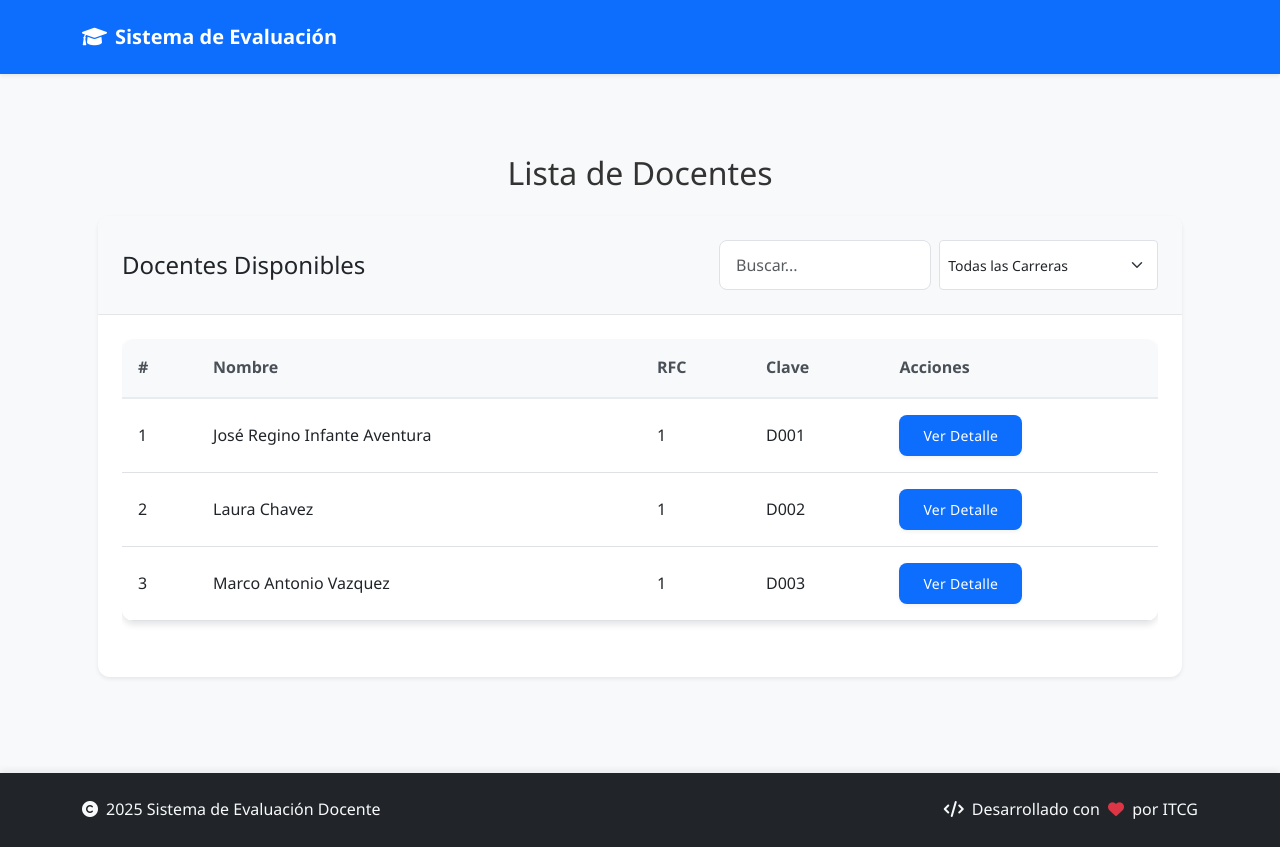
After one commit to JairMata785/seguimiento_evaluacion, a Django app: page /lista-docentes/ in a window 1280 px wide. The commit adds this page. Run offline with Django 5.2, Linux system fonts and the light colour scheme; data comes from the database, SQL or seed files in the repository; some libraries are stand-ins or nearby versions.

Commit message:
seguimiento

```diff
--- a/seguimiento_evaluacion/evaluaciones/models.py
+++ b/seguimiento_evaluacion/evaluaciones/models.py
@@ -42,6 +42,13 @@ class Materia(models.Model):
     nombre = models.CharField(max_length=200)
     docente = models.ForeignKey(Docente, on_delete=models.CASCADE)
     grupo = models.CharField(max_length=10)
+
+class Periodo(models.Model):
+    nombre = models.CharField(max_length=50)
+    activo = models.BooleanField(default=False)
+
+    def __str__(self):
+        return self.nombre
 
 class EvaluacionAlumno(models.Model):
     estudiante = models.ForeignKey('Estudiante', on_delete=models.CASCADE, null=True)
--- /dev/null
+++ b/seguimiento_evaluacion/evaluaciones/templates/evaluaciones/lista_docentes.html
@@ -0,0 +1,55 @@
+{% extends 'evaluaciones/base.html' %}
+
+{% block content %}
+<div class="container-fluid mt-4">
+    <div class="row">
+        <div class="col-md-12 mb-4">
+            <h2 class="text-center mb-4">Lista de Docentes</h2>
+
+            <div class="card shadow-sm">
+                <div class="card-header bg-light">
+                    <div class="d-flex justify-content-between align-items-center">
+                        <h4 class="mb-0">Docentes Disponibles</h4>
+                        <div class="d-flex gap-2">
+                            <input type="text" id="searchInput" class="form-control form-control-sm" placeholder="Buscar...">
+                            <select id="filterCarrera" class="form-select form-select-sm">
+                                <option value="">Todas las Carreras</option>
+                                <option value="informatica">Informática</option>
+                                <option value="sistemas">Sistemas</option>
+                            </select>
+                        </div>
+                    </div>
+                </div>
+                <div class="card-body">
+                    <div class="table-responsive">
+                        <table class="table table-hover" id="docentesTable">
+                            <thead>
+                                <tr>
+                                    <th>#</th>
+                                    <th>Nombre</th>
+                                    <th>RFC</th>
+                                    <th>Clave</th>
+                                    <th>Acciones</th>
+                                </tr>
+                            </thead>
+                            <tbody>
+                                {% for docente in docentes %}
+                                <tr>
+                                    <td>{{ forloop.counter }}</td>
+                                    <td>{{ docente.user.get_full_name }}</td>
+                                    <td>{{ docente.rfc }}</td>
+                                    <td>{{ docente.numero_empleado }}</td>
+                                    <td>
+                                        <a href="{% url 'detalle_docente' docente.id %}" class="btn btn-sm btn-primary">Ver Detalle</a>
+                                    </td>
+                                </tr>
+                                {% endfor %}
+                            </tbody>
+                        </table>
+                    </div>
+                </div>
+            </div>
+        </div>
+    </div>
+</div>
+{% endblock %}
--- a/seguimiento_evaluacion/evaluaciones/urls.py
+++ b/seguimiento_evaluacion/evaluaciones/urls.py
@@ -1,5 +1,5 @@
 from django.urls import path
-from .views import home_views, docente_views, jefe_views
+from .views import docente_views, jefe_views, home_views
 
 urlpatterns = [
     path('', home_views.home, name='home'),
@@ -8,6 +8,8 @@ urlpatterns = [
     path('docente/autoevaluacion/', docente_views.autoevaluacion, name='autoevaluacion'),
     path('docente/reporte/<int:evaluacion_id>/', docente_views.descargar_reporte, name='descargar_reporte'),
     path('docente/mis-evaluaciones/', docente_views.ver_mis_evaluaciones, name='ver_mis_evaluaciones'),
+    path('lista-docentes/', home_views.lista_docentes, name='lista_docentes'),
+    path('detalle-docente/<int:docente_id>/', home_views.detalle_docente, name='detalle_docente'),
 
     # Rutas de jefe departamental
     path('jefe/evaluacion/<int:docente_id>/', jefe_views.evaluacion_departamental, name='evaluacion_departamental'),
--- a/seguimiento_evaluacion/evaluaciones/views/home_views.py
+++ b/seguimiento_evaluacion/evaluaciones/views/home_views.py
@@ -1,6 +1,6 @@
 from django.shortcuts import render
 from django.db.models import Avg
-from ..models import EvaluacionAlumno, EvaluacionDepartamental, AutoEvaluacion, Docente
+from ..models import EvaluacionAlumno, EvaluacionDepartamental, AutoEvaluacion, Docente, Periodo, Materia, Estudiante
 
 def home(request):
     docentes = Docente.objects.all()
@@ -22,3 +22,35 @@ def home(request):
         'evaluaciones': evaluaciones,
         'promedios': promedios
     })
+
+
+def lista_docentes(request):
+    docentes = Docente.objects.all()
+    return render(request, 'evaluaciones/lista_docentes.html', {
+        'docentes': docentes
+    })
+
+
+def detalle_docente(request, docente_id):
+    try:
+        docente = Docente.objects.get(id=docente_id)
+        try:
+            periodo = Periodo.objects.get(activo=True)
+        except Periodo.DoesNotExist:
+            periodo = None
+        semestre = "2024-1"
+
+        # Obtener alumnos de las materias del docente
+        materias = Materia.objects.filter(docente=docente)
+        alumnos = Estudiante.objects.filter(evaluacionalumno__materia__in=materias).distinct()
+
+        return render(request, 'evaluaciones/detalle_docente.html', {
+            'docente': docente,
+            'periodo': periodo,
+            'semestre': semestre,
+            'materias': materias,
+            'alumnos': alumnos
+        })
+    except Docente.DoesNotExist:
+        from django.shortcuts import redirect
+        return redirect('lista_docentes')
```
Also changed, not shown: seguimiento_evaluacion/evaluaciones/templates/evaluaciones/detalle_docente.html (added, +59 -0 lines), seguimiento_evaluacion/evaluaciones/templates/evaluaciones/home.html (+7 -5 lines), seguimiento_evaluacion/evaluaciones/templates/evaluaciones/login.html (added, +10 -0 lines), seguimiento_evaluacion/evaluaciones/migrations/0006_periodo.py (added).
